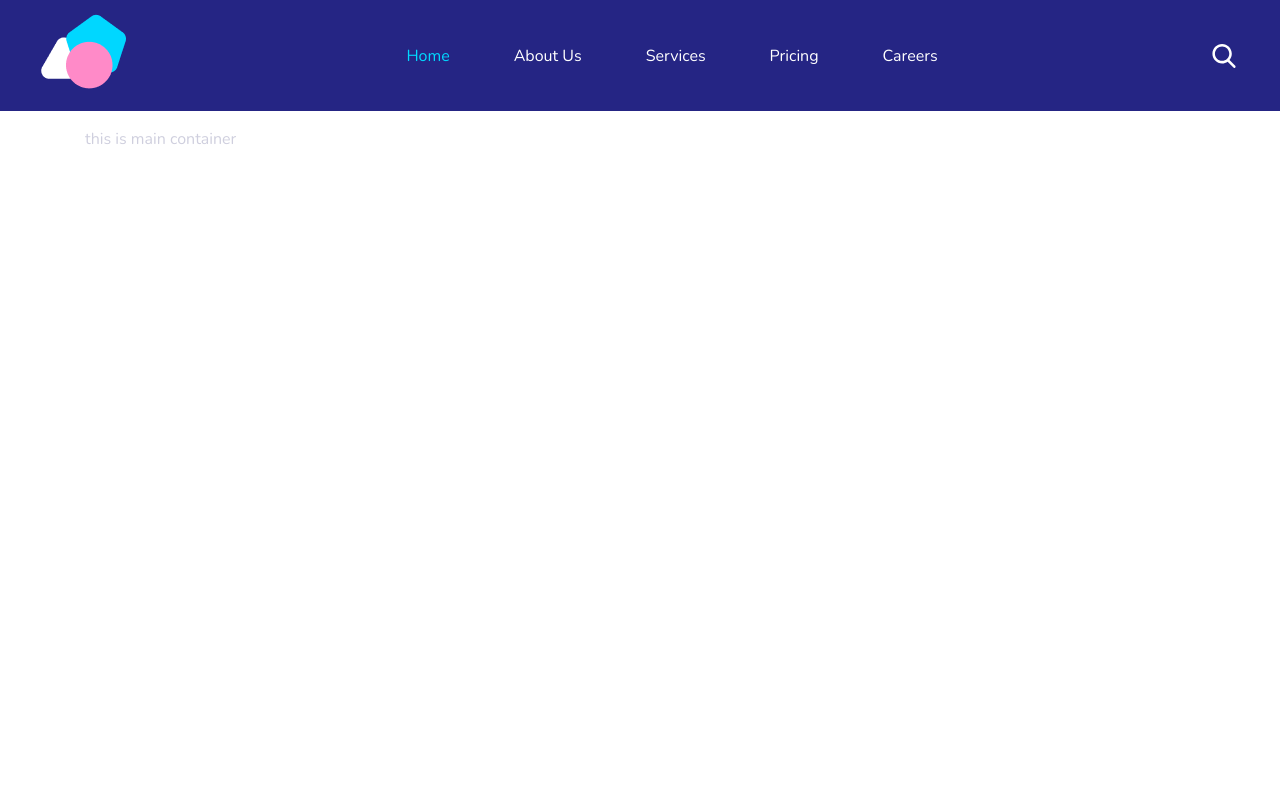
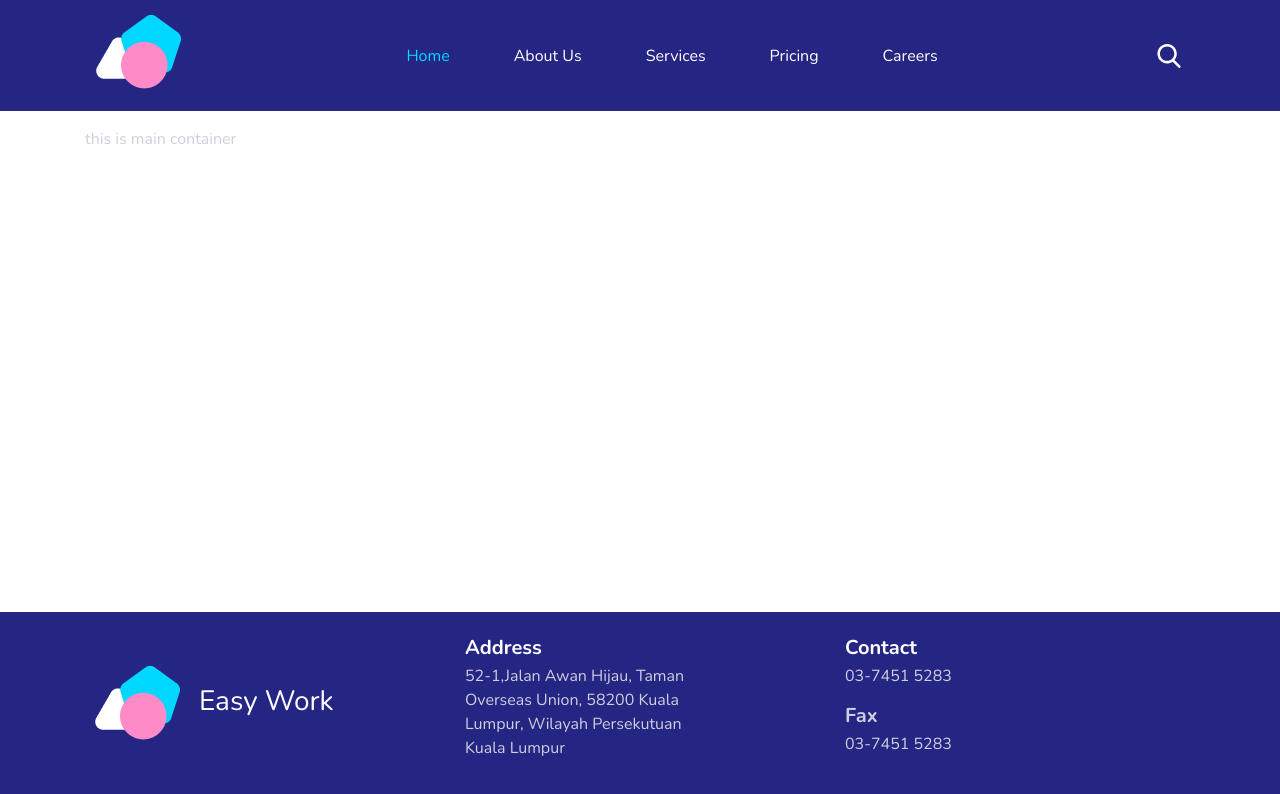
Before and after one commit to mmehdinasiri/Finology-Front-End-Assessment, a React (Create React App) app: page / in a window 1280 px wide. Shown: the top 794 px of the page. Built offline with nearby package versions, Linux system fonts and the light colour scheme.

Commit message:
add footer

```diff
--- a/src/components/Layout/Footer.tsx
+++ b/src/components/Layout/Footer.tsx
@@ -1,7 +1,33 @@
-import React from 'react'
+import React, { FC } from 'react'
 
-const Footer = () => {
-	return <div>footer</div>
+const Footer: FC = () => {
+	return (
+		<div className='footer py-4 is-bg-primary'>
+			<div className='container'>
+				<div className='row'>
+					<div className='col-12 col-md-4 d-flex align-items-center'>
+						<a className='navbar-brand' href='/'>
+							<img src='images/header/logo.png' alt='logo' />
+						</a>
+						<h3 className='is-white'>Easy Work</h3>
+					</div>
+					<div className='col-12 col-md-4 col-lg-3 '>
+						<h5 className='mb-1 font-weight-bold is-white'>Address</h5>
+						<p>
+							52-1,Jalan Awan Hijau, Taman Overseas Union, 58200 Kuala Lumpur,
+							Wilayah Persekutuan Kuala Lumpur
+						</p>
+					</div>
+					<div className='col-12 col-sm-4 offset-lg-1'>
+						<h5 className='mb-1 font-weight-bold is-white'>Contact</h5>
+						<p>03-7451 5283</p>
+						<h5 className='mb-1 font-weight-bold mb-1'>Fax</h5>
+						<p>03-7451 5283</p>
+					</div>
+				</div>
+			</div>
+		</div>
+	)
 }
 
 export default Footer
--- a/src/components/Layout/Header.tsx
+++ b/src/components/Layout/Header.tsx
@@ -6,7 +6,7 @@ const Header: FC = () => {
 	const [toggleMenu, setToggleMenu] = useState<boolean>(false)
 	return (
 		<header className='container-fluid header'>
-			<nav className='navbar navbar-expand-lg '>
+			<nav className='navbar navbar-expand-lg container'>
 				<a className='navbar-brand' href='/'>
 					<img src='images/header/logo.png' alt='logo' />
 				</a>
--- a/src/components/Layout/Layout.tsx
+++ b/src/components/Layout/Layout.tsx
@@ -1,4 +1,5 @@
 import Header from './Header'
+import Footer from './Footer'
 interface ILayoutProps {
 	children: React.ReactElement | React.ReactNode
 	className?: string
@@ -8,7 +9,8 @@ const Layout = ({ children, className }: ILayoutProps): JSX.Element => {
 	return (
 		<div className={className}>
 			<Header />
-			<div className='container py-3 landing'>{children}</div>
+			<div className='container py-3 main-content'>{children}</div>
+			<Footer />
 		</div>
 	)
 }
--- a/src/scss/helpers.scss
+++ b/src/scss/helpers.scss
@@ -1,3 +1,6 @@
 .is-white {
 	color: white;
 }
+.is-bg-primary {
+	background-color: $primary-color;
+}
--- a/src/scss/layout/base.scss
+++ b/src/scss/layout/base.scss
@@ -5,3 +5,8 @@ body {
 	background-color: $body-bg;
 	color: $text-color;
 }
+$header-height: 111px;
+$footer-height: 188px;
+.main-content {
+	min-height: calc(100vh - #{$footer-height} - 111px);
+}
```
